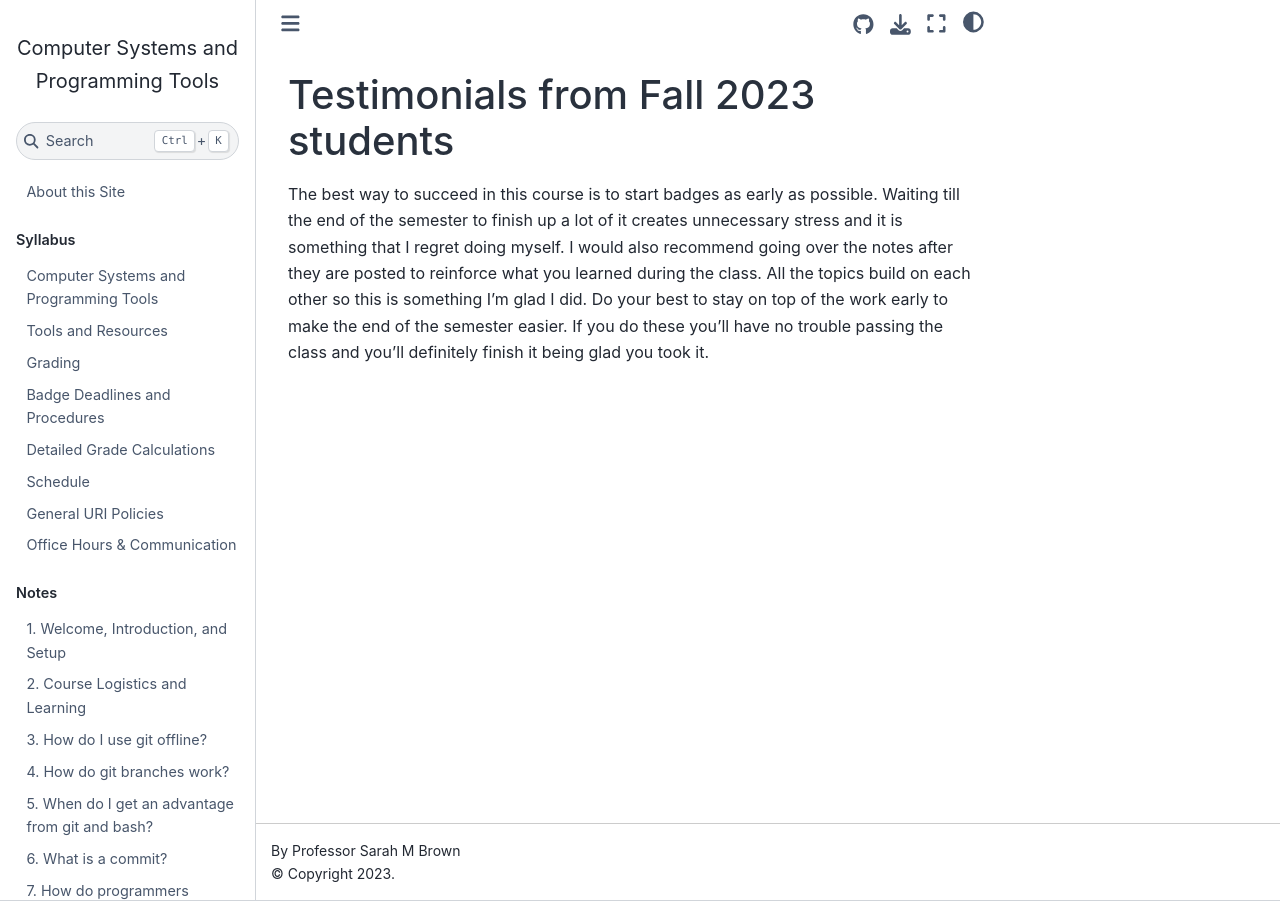
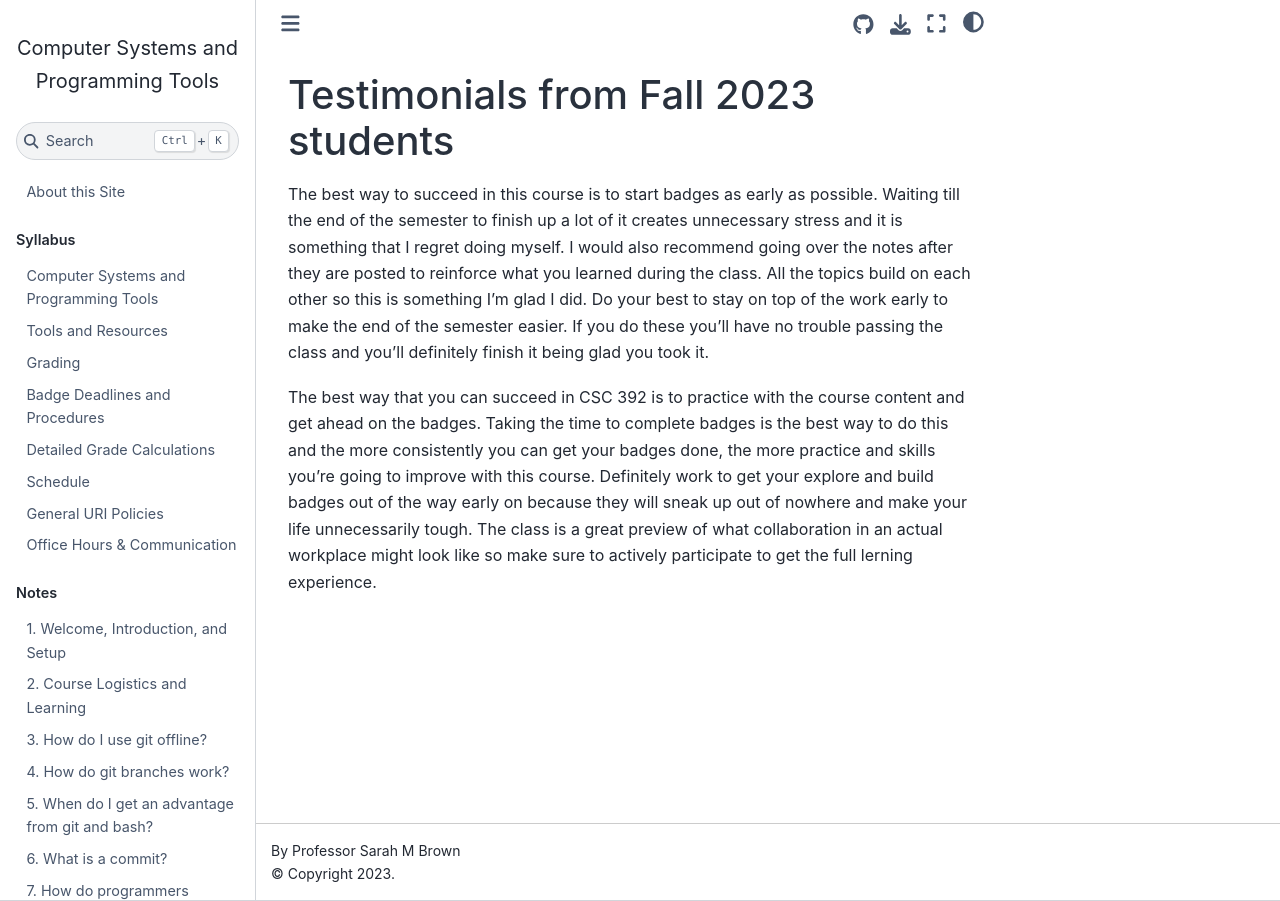
Before and after one commit to introcompsys/fall2023, a Jupyter Book: the page built from resources/testimonials.md, in a window 1280 px wide. Built offline with Jupyter Book 1.0.4 settings and Sphinx 7.4.7 and the Sphinx Book theme 1.1.4, drawn with Linux system fonts in a browser that asks for light colours; pages that are not in the unit, such as notebooks, are missing from menus.

Commit message:
Updated resources/testimonials.md

```diff
--- a/resources/testimonials.md
+++ b/resources/testimonials.md
@@ -1,3 +1,5 @@
 # Testimonials from Fall 2023 students
 
 The best way to succeed in this course is to start badges as early as possible. Waiting till the end of the semester to finish up a lot of it creates unnecessary stress and it is something that I regret doing myself. I would also recommend going over the notes after they are posted to reinforce what you learned during the class. All the topics build on each other so this is something I’m glad I did. Do your best to stay on top of the work early to make the end of the semester easier. If you do these you’ll have no trouble passing the class and you’ll definitely finish it being glad you took it.
+
+The best way that you can succeed in CSC 392 is to practice with the course content and get ahead on the badges. Taking the time to complete badges is the best way to do this and the more consistently you can get your badges done, the more practice and skills you're going to improve with this course. Definitely work to get your explore and build badges out of the way early on because they will sneak up out of nowhere and make your life unnecessarily tough. The class is a great preview of what collaboration in an actual workplace might look like so make sure to actively participate to get the full lerning experience.
```
